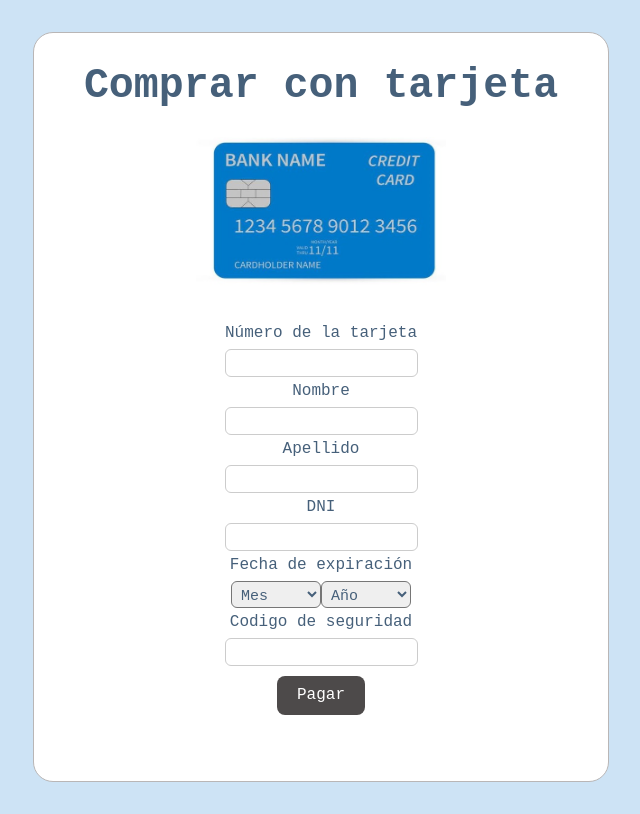
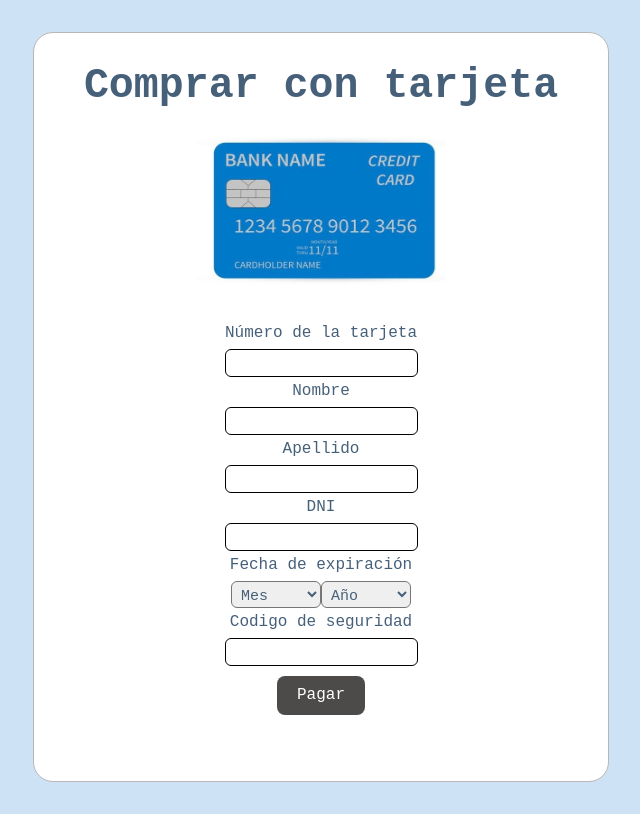
Before and after one commit to Jo-ok22/FormularioDeCompraVisa, a React (Vite) app in the folder client/: page / in a window 1280 px wide. Shown: the whole page, without its empty margins (319-959 px from the left). Built offline with nearby package versions, Linux system fonts and the light colour scheme.

Commit message:
ahora si hace el focus que queria

```diff
--- a/client/src/components/form/Form.module.css
+++ b/client/src/components/form/Form.module.css
@@ -106,12 +106,15 @@ body {
 
 
 input {
-    padding: 5px;
+    /* padding: 5px;
     border: 1px solid #ccc;
-    transition: border-color 0.9s;
+    transition: border-color 0.9s; */
+    border: 0.5px solid;
 }
 
 
-.input:hover {
-    box-shadow: 0 0 5px rgb(54, 151, 255);
+.input:focus {
+    /* box-shadow: 0 0 5px rgb(54, 151, 255); */
+    border: 0.5px solid #0079c8;
+    outline: 1px solid #0079c8;
 }
```
